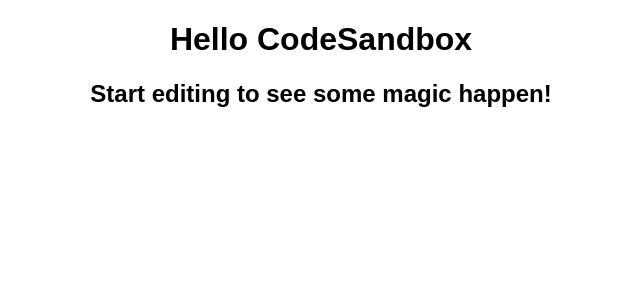
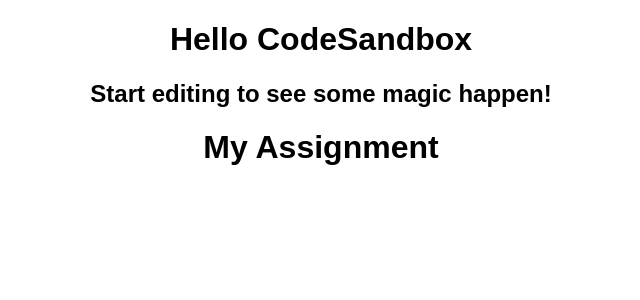
Before and after one commit to kalpana123-1/motion_assignment, a React (Create React App) app: page / in a window 1280 px wide. Shown: the top 300 px of the page, without its empty margins (319-959 px from the left). Built offline with nearby package versions, Linux system fonts and the light colour scheme.

Commit message:
my commit

```diff
--- a/src/App.js
+++ b/src/App.js
@@ -5,6 +5,7 @@
     <div className="App">
       <h1>Hello CodeSandbox</h1>
       <h2>Start editing to see some magic happen!</h2>
+      <h1>My Assignment</h1>
     </div>
   );
 }
```
